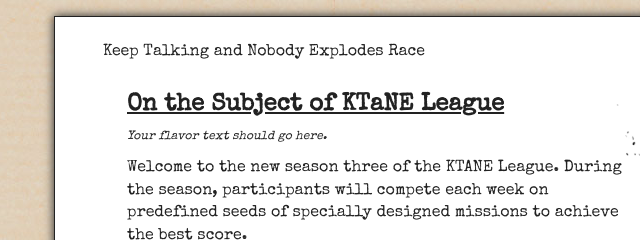
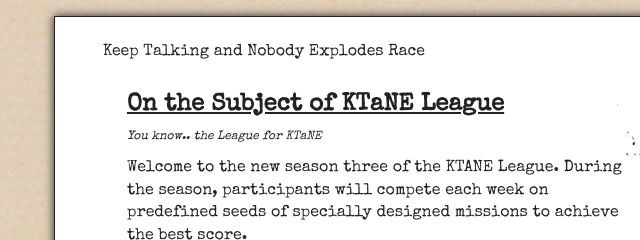
Before and after one commit to ktane-league/webcontent, a plain HTML site: page rules.html in a window 1280 px wide. Shown: the top 240 px of the page, 177-817 px from the left. Drawn offline with Linux system fonts and the light colour scheme; files that its build step writes are made by us from their sources; files whose address does not match are found by name.

Commit message:
Flavor text

```diff
--- a/rules.html
+++ b/rules.html
@@ -29,7 +29,7 @@
 				<div class="page-content">
 					<img src="static/img/Component/KTaNE League.png" class="diagram">
 					<h2>On the Subject of KTaNE League</h2>
-					<p class="flavour-text">Your flavor text should go here.</p>
+					<p class="flavour-text">You know.. the League for KTaNE</p>
 
 					Welcome to the new season three of the KTANE League.  During the season, participants will compete each week on predefined seeds of specially designed missions to achieve the best score.
 					<br><br>
```
